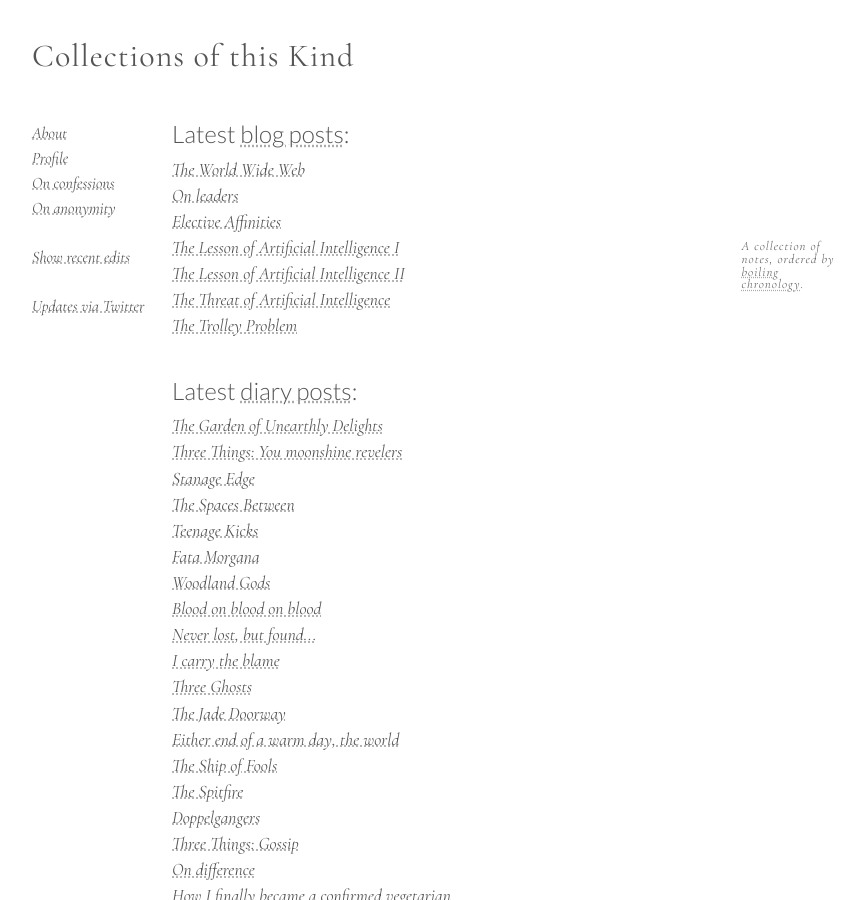
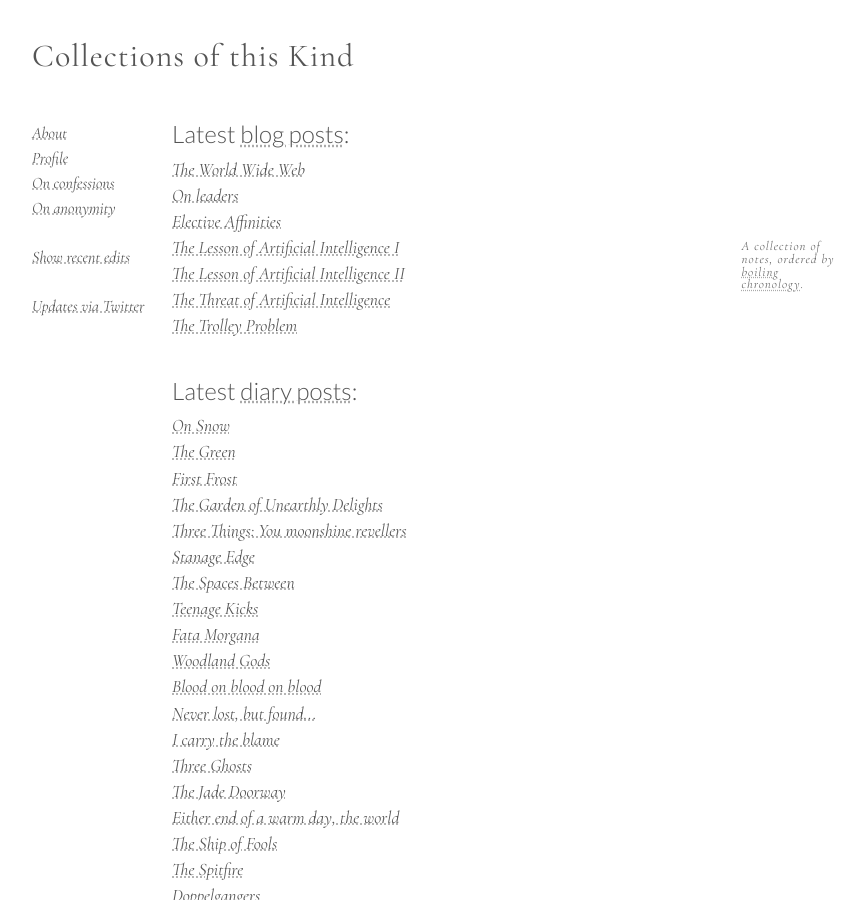
Before and after one commit to CollectionsOfThisKind/collectionsofthiskind.github.io, a Jekyll site: the page built from index.html, in a window 1280 px wide and 900 px high. Shown: the whole window, without its empty margins (78-943 px from the left). Built offline with Jekyll 4.4.1, drawn with Linux system fonts in a browser that asks for light colours.

Commit message:
Add files via upload

```diff
--- a/index.html
+++ b/index.html
@@ -49,8 +49,11 @@ A collection of notes, ordered by <a href="/pages/about/boiling.html">boiling ch
 
 
 <ul class="new">
+<li><a href="pages/diary/snow.html">On Snow</a></li>
+<li><a href="pages/diary/the-green.html">The Green</a></li>
+<li><a href="pages/diary/frost.html">First Frost</a></li>
 <li><a href="pages/diary/delights.html">The Garden of Unearthly Delights</a></li>
-<li><a href="pages/diary/three-herne.html">Three Things: You moonshine revelers</a></li>
+<li><a href="pages/diary/three-herne.html">Three Things: You moonshine revellers</a></li>
 <li><a href="pages/diary/stanage-edge.html">Stanage Edge</a></li>
 <li><a href="pages/diary/perception.html">The Spaces Between</a></li>
 <li><a href="pages/diary/teens.html">Teenage Kicks</a></li>
```
